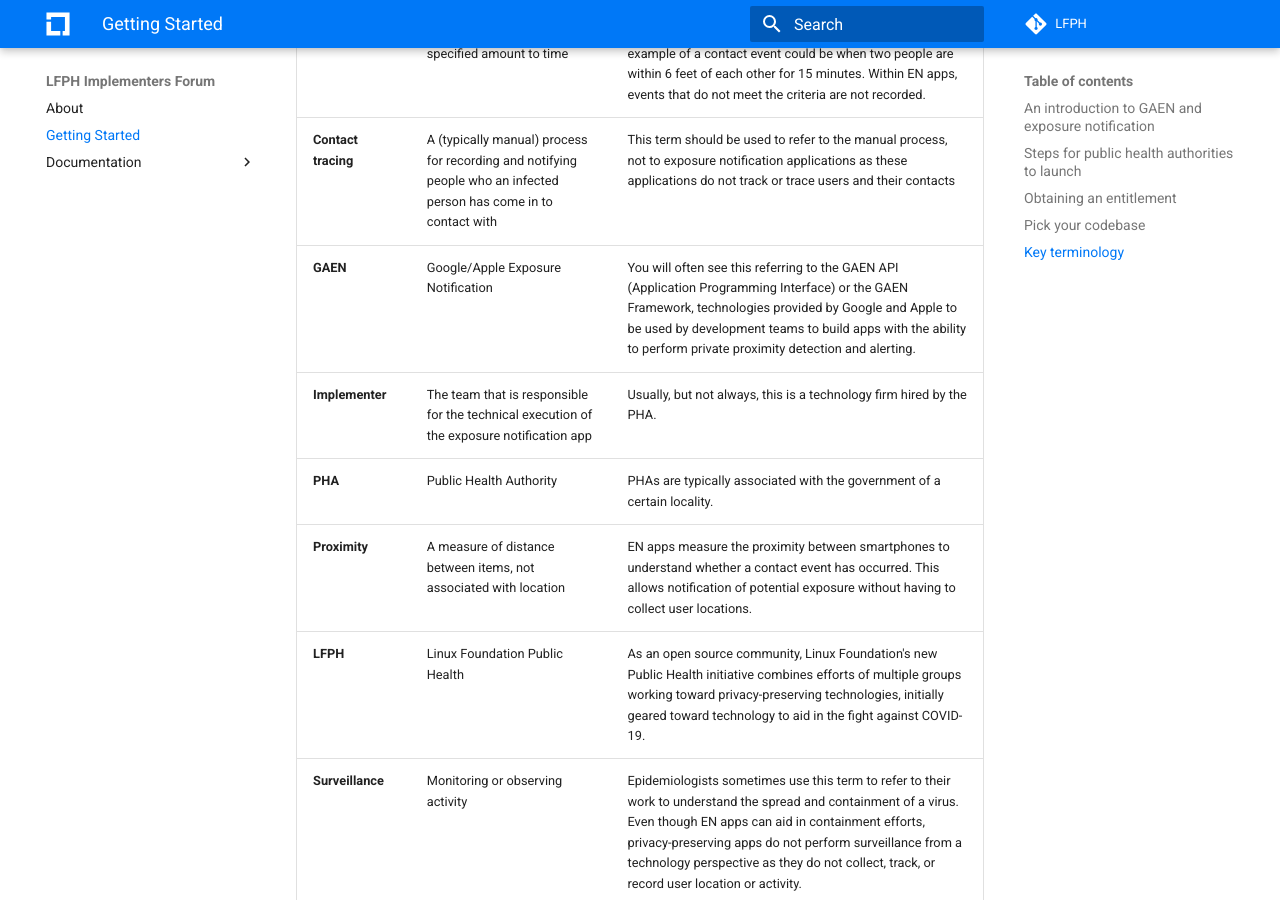
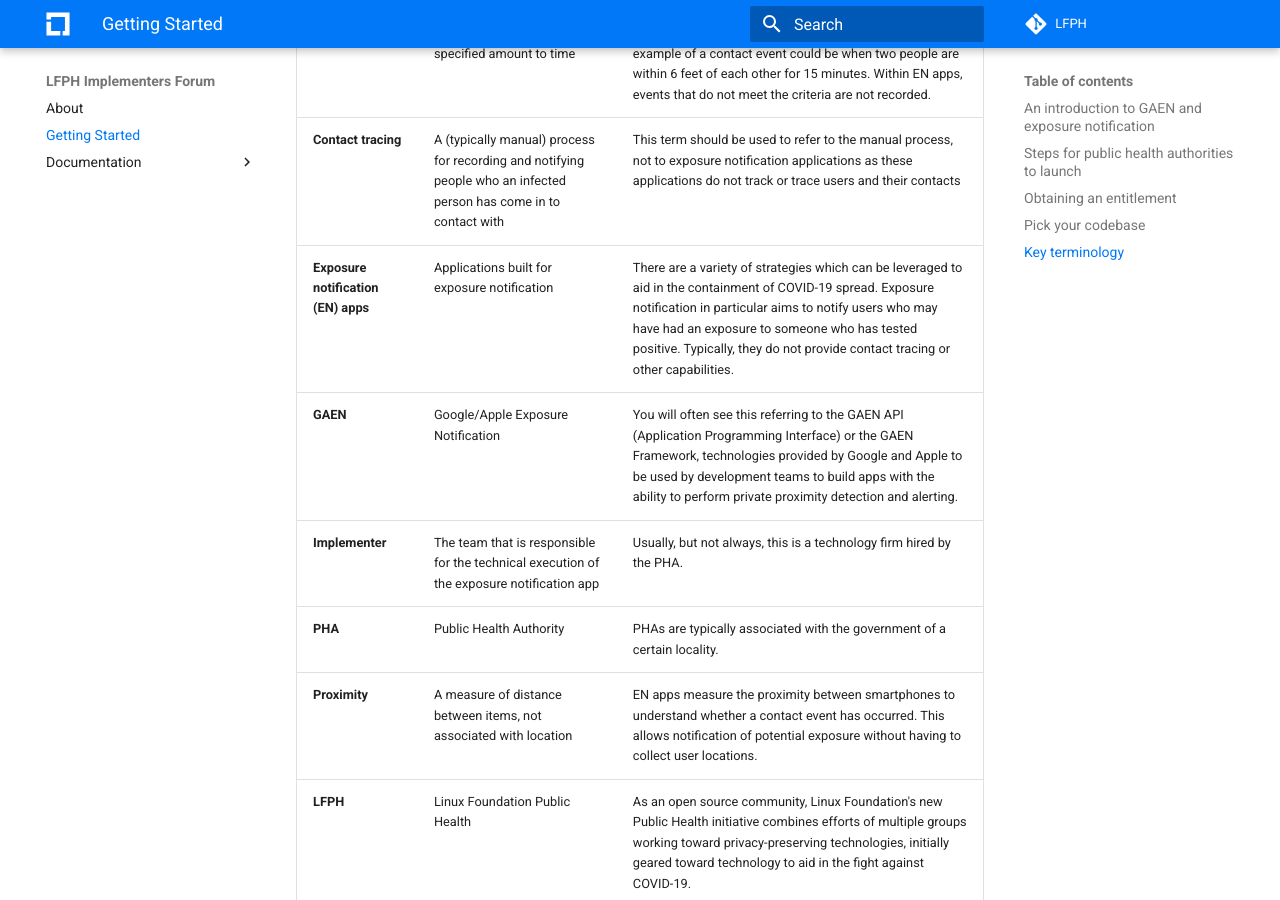
Before and after one commit to lfph/implementers-forum, an MkDocs documentation site: the page built from docs/getting-started.md, in a window 1280 px wide and 900 px high, scrolled down 3100 px. Built offline with MkDocs 1.6.1 and Material for MkDocs 9.7.7, drawn with Linux system fonts in a browser that asks for light colours; comment, search, counter and statistics services are not loaded.

Commit message:
Addresses PR comment for addition of EN apps term

```diff
--- a/docs/getting-started.md
+++ b/docs/getting-started.md
@@ -70,6 +70,7 @@ Here, we aggregate some key terms, their meanings, and the context in which they
 | **Anonymous identifiers** | Unique values that do not carry personally identifying information nor can they be used to identify an individual | In exposure notification applications, anonymous identifiers are broadcast to devices whose proximity has led to a contact event. |
 | **Contact event** | When two users have been within certain proximity for a specified amount to time | The proximity distance and specified amount of time are typically defined by the relevant public health agency. An example of a contact event could be when two people are within 6 feet of each other for 15 minutes. Within EN apps, events that do not meet the criteria are not recorded. |
 | **Contact tracing** | A (typically manual) process for recording and notifying people who an infected person has come in to contact with | This term should be used to refer to the manual process, not to exposure notification applications as these applications do not track or trace users and their contacts |
+| **Exposure notification (EN) apps** | Applications built for exposure notification | There are a variety of strategies which can be leveraged to aid in the containment of COVID-19 spread. Exposure notification in particular aims to notify users who may have had an exposure to someone who has tested positive. Typically, they do not provide contact tracing or other capabilities. |
 | **GAEN** | Google/Apple Exposure Notification | You will often see this referring to the GAEN API (Application Programming Interface) or the GAEN Framework, technologies provided by Google and Apple to be used by development teams to build apps with the ability to perform private proximity detection and alerting. |
 | **Implementer** | The team that is responsible for the technical execution of the exposure notification app | Usually, but not always, this is a technology firm hired by the PHA. |
 | **PHA** | Public Health Authority | PHAs are typically associated with the government of a certain locality. |
```
